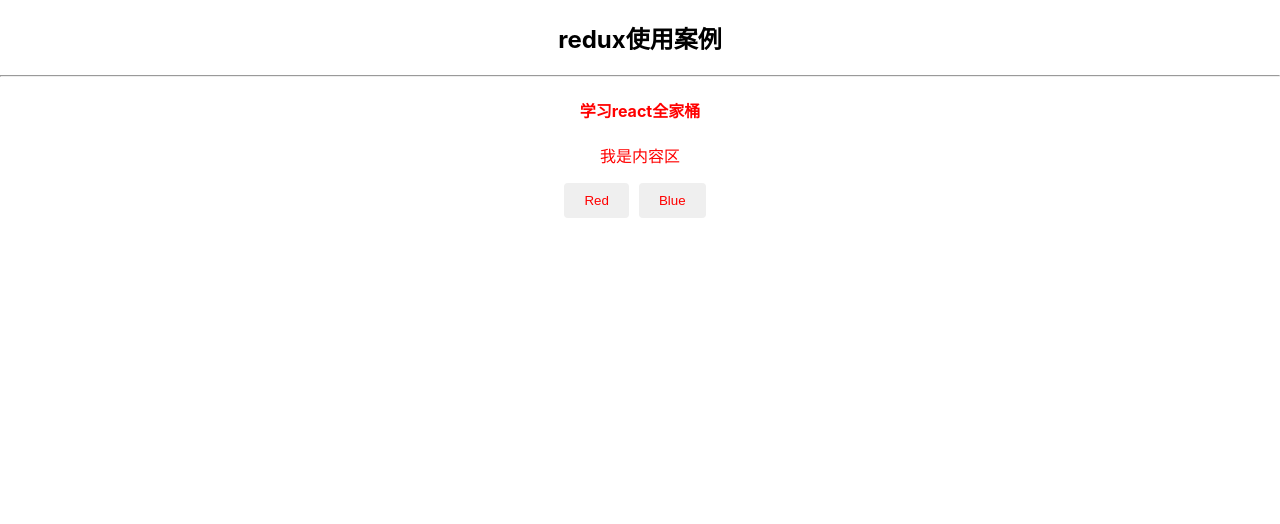
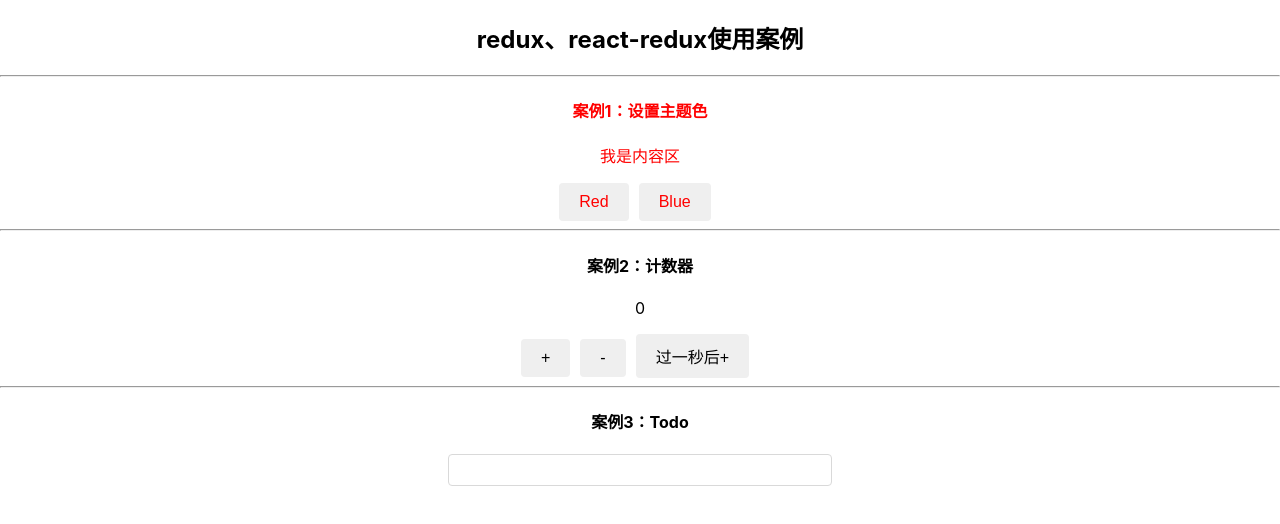
Before and after one commit to Believel/react-study, a React (Create React App) app: page / in a window 1280 px wide. Shown: the top 524 px of the page. Built offline with nearby package versions, Linux system fonts and the light colour scheme.

Commit message:
redux case

```diff
--- a/src/redux-demo/component/Content.js
+++ b/src/redux-demo/component/Content.js
@@ -14,7 +14,7 @@ class Content extends Component {
 
 const mapStateToProps = (state, ownProps) => {
   return {
-    themeColor: state.themeColor
+    themeColor: state.themeReducer.themeColor
   }
 }
 const mapDispatchToProps = (dispatch, ownProps) => {
--- /dev/null
+++ b/src/redux-demo/component/Counter.js
@@ -0,0 +1,37 @@
+import React, { Component } from 'react';
+import { connect } from 'react-redux';
+
+class Counter extends Component {
+  render() {
+    return (
+      <div>
+        <h4>案例2：计数器</h4>
+        <p>{this.props.counter}</p>
+        <button className="btn" onClick={this.props.incrementCounter}>+</button>
+        <button className="btn"  onClick={this.props.decrementCounter}>-</button>
+        <button className="btn" onClick ={
+          () => {
+            setTimeout(this.props.incrementCounter, 1000)
+          }
+        }>过一秒后+</button>
+      </div>
+    );
+  }
+}
+
+const mapStateToProps = (state, ownProps) => {
+  return {
+    counter: state.counter.number
+  }
+}
+const mapDispatchToProps = (dispatch, ownProps) => {
+  return {
+    incrementCounter: () => {
+      dispatch({type: 'INCREMENT'})
+    },
+    decrementCounter: () => {
+      dispatch({type: 'DECREMENT'})
+    }
+  }
+}
+export default connect(mapStateToProps, mapDispatchToProps)(Counter);
--- a/src/redux-demo/component/Header.js
+++ b/src/redux-demo/component/Header.js
@@ -6,14 +6,14 @@ class Header extends Component {
   render() {
     return (
       <div>
-        <h4 style={{color: this.props.themeColor}}>学习react全家桶</h4>
+        <h4 style={{color: this.props.themeColor}}>案例1：设置主题色</h4>
       </div>
     );
   }
 }
 const mapStateToProps = (state, ownProps) => {
   return {
-    themeColor: state.themeColor
+    themeColor: state.themeReducer.themeColor
   }
 }
 
--- /dev/null
+++ b/src/redux-demo/component/Todos.js
@@ -0,0 +1,41 @@
+import React, { Component } from 'react';
+import { connect } from 'react-redux';
+
+class Todos extends Component {
+  render() {
+    let todoList = this.props.todos
+    return (
+      <div>
+        <h4>案例3：Todo</h4>
+        <input type="text" className="todoText"/>
+        <ul className="list">
+          {
+            todoList.map((todo) => {
+              return (<li className="item">{todo.text}</li>)
+            })
+          }
+        </ul>
+      </div>
+    );
+  }
+}
+
+const mapStateToProps = (state, ownProps) => {
+  return {
+    todos: state.todoReducer.items
+  }
+}
+const mapDispatchToProps = (dispatch, ownProps) => {
+  return {
+    addTodo: (todo) => {
+      dispatch({ type: 'ADD_TODO', ...todo})
+    },
+    delTodo: (index) => {
+      dispatch({ type: 'DEL_TODO', index})
+    },
+    toggleTodo: (index) => {
+      dispatch({ type: 'TOGGLE_TODO', index})
+    }
+  }
+}
+export default connect(mapStateToProps, mapDispatchToProps)(Todos);
--- a/src/redux-demo/pages/index.js
+++ b/src/redux-demo/pages/index.js
@@ -3,14 +3,21 @@ import '../style/index.css';
 import Header from '../component/Header';
 import Content from '../component/Content';
 
+import Counter from '../component/Counter';
+import Todos from '../component/Todos';
+
 class App extends Component {
   render() {
     return (
       <div className="myApp">
-        <h2>redux使用案例</h2>
+        <h2>redux、react-redux使用案例</h2>
         <hr/>
         <Header/>
         <Content/>
+        <hr/>
+        <Counter/>
+        <hr/>
+        <Todos/>
       </div>
     );
   }
--- /dev/null
+++ b/src/redux-demo/store/actions-types.js
@@ -0,0 +1,6 @@
+export const INCREMENT = 'INCREMENT'
+export const DECREMENT = 'DECREMENT'
+
+export const ADD_TODO = 'ADD_TODO'
+export const DEL_TODO = 'DEL_TODO'
+export const TOGGLE_TODO = 'TOGGLE_TODO' // 开关切换完成的状态
--- a/src/redux-demo/store/createStore.js
+++ b/src/redux-demo/store/createStore.js
@@ -1,4 +1,4 @@
 import { createStore } from 'redux';
-import { themeReducer } from './rootReducer';
+import { rootReducers } from './reducers/rootReducer';
 
-export const store =  createStore(themeReducer)
+export const store =  createStore(rootReducers)
--- /dev/null
+++ b/src/redux-demo/store/reducers/counter.js
@@ -0,0 +1,13 @@
+import * as types from '../actions-types';
+// 设置数字
+export const counterReducer = (state, action) => {
+  if(!state) return { number: 0}
+  switch (action.type) {
+    case types.INCREMENT:
+      return { ...state, number: state.number + 1}
+    case types.DECREMENT:
+      return { ...state, number: state.number - 1}
+    default:
+      return state
+  }
+}
--- /dev/null
+++ b/src/redux-demo/store/reducers/rootReducer.js
@@ -0,0 +1,23 @@
+import { combineReducers } from 'redux';
+import { counterReducer } from './counter';
+import { todoReducer } from './todos';
+
+// 设置主题
+const themeReducer = (state, action) => {
+  if(!state)
+    return { themeColor: 'red'}
+  switch (action.type) {
+    case 'CHANGE_COLOR':
+      return { ...state, themeColor: action.themeColor }
+    default:
+      return state
+  }
+}
+
+
+// 合并reducer之后返回一个新的函数
+export const rootReducers =  combineReducers({
+  themeReducer,
+  counter: counterReducer,
+  todoReducer
+})
--- /dev/null
+++ b/src/redux-demo/store/reducers/todos.js
@@ -0,0 +1,19 @@
+import * as types from '../actions-types';
+// 设置数字
+export const todoReducer = (state = { items: []}, action) => {
+  switch (action.type) {
+    case types.ADD_TODO:
+      return [...state.items, { text: action.text, completed: false }]
+    case types.DEL_TODO:
+      return [...state.items.splice(action.index, 1)]
+    case types.TOGGLE_TODO:
+      return state.items.map((item, index) => {
+        if(index === action.index) {
+          item.completed = !item.completed
+        }
+        return item
+      })
+    default:
+      return state
+  }
+}
--- a/src/redux-demo/store/rootReducer.js
+++ /dev/null
@@ -1,10 +0,0 @@
-export const themeReducer = (state, action) => {
-  if(!state)
-    return { themeColor: 'red'}
-  switch (action.type) {
-    case 'CHANGE_COLOR':
-      return { ...state, themeColor: action.themeColor }
-    default:
-      return state
-  }
-}
--- a/src/redux-demo/style/index.css
+++ b/src/redux-demo/style/index.css
@@ -7,4 +7,48 @@
   margin-right: 10px;
   border-radius: 4px;
   outline: none;
+  font-size: 16px;
 }
+.todoText {
+  -webkit-box-sizing: border-box;
+  box-sizing: border-box;
+  margin: 0;
+  padding: 0;
+  font-variant: tabular-nums;
+  line-height: 1.5;
+  list-style: none;
+  -webkit-font-feature-settings: 'tnum';
+  font-feature-settings: 'tnum';
+  position: relative;
+  display: inline-block;
+  width: 30vw;
+  height: 32px;
+  outline: none;
+  padding: 4px 11px;
+  color: rgba(0,0,0,0.65);
+  font-size: 14px;
+  line-height: 32px;
+  line-height: 1.5 \9;
+  background-color: #fff;
+  background-image: none;
+  border: 1px solid #d9d9d9;
+  border-radius: 4px;
+  -webkit-transition: all .3s;
+  transition: all .3s;
+}
+.todoText:focus {
+  border-color: #40a9ff;
+  border-right-width: 1px !important;
+  outline: 0;
+  box-shadow: 0 0 0 2px rgba(24,144,255,0.2);
+}
+.list {
+  list-style: none;
+}
+.item {
+  padding-right: 24px;
+  padding-left: 24px;
+  padding-top: 16px;
+  padding-bottom: 16px;
+  border-bottom: 1px solid #e8e8e8;
+}
```
